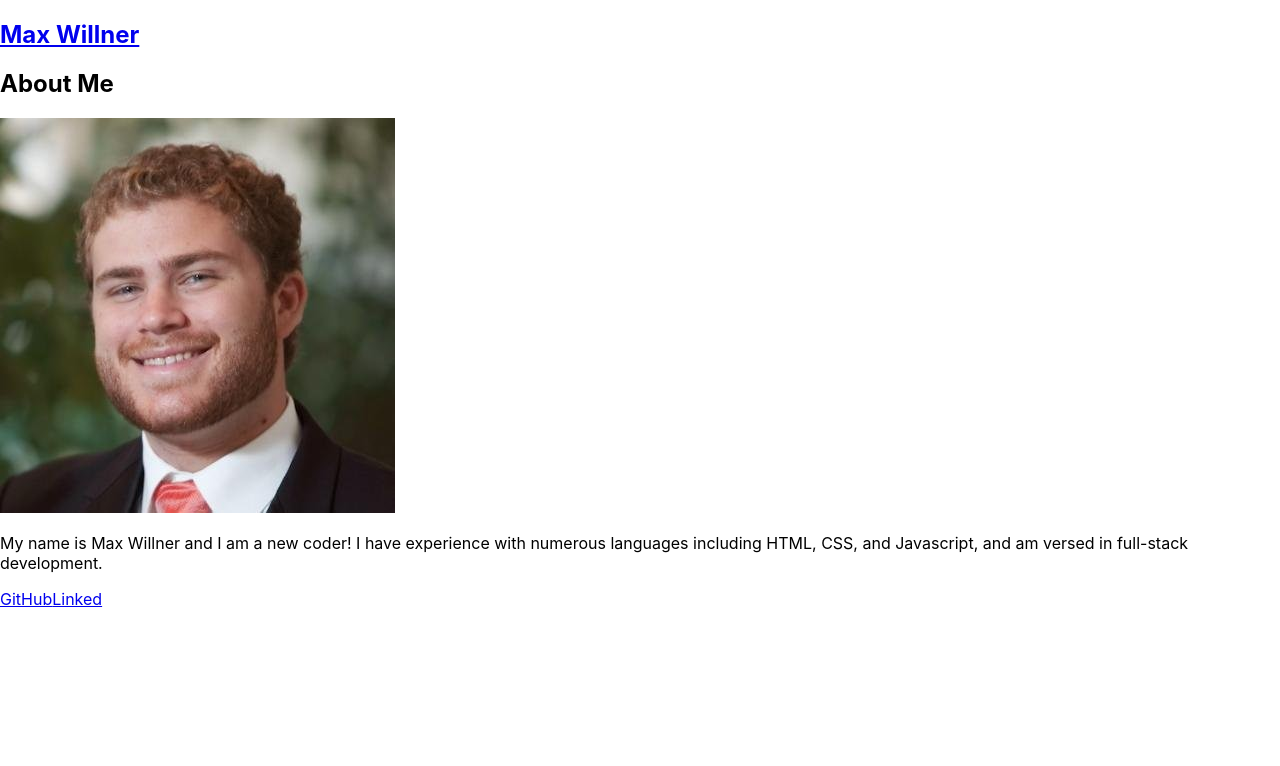
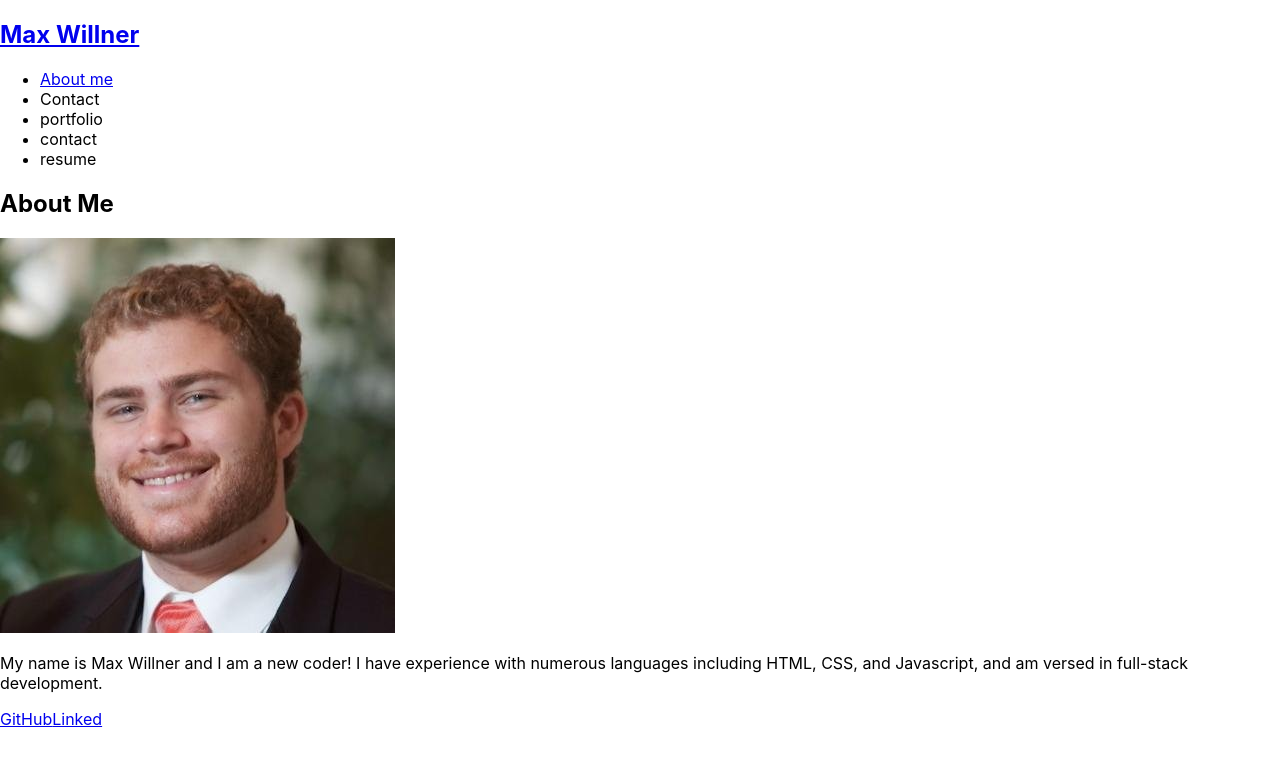
Before and after one commit to maxwillner/portfolio_react, a React (Create React App) app: page / in a window 1280 px wide. Shown: the top 766 px of the page. Built offline with nearby package versions, Linux system fonts and the light colour scheme.

Commit message:
added Nav component

```diff
--- a/src/App.js
+++ b/src/App.js
@@ -7,7 +7,9 @@
   return (
     <div>
       <Header></Header>
-      <About></About>
+      <main>
+       <About></About>
+      </main>
       <Footer></Footer>
     </div>
   );
--- a/src/components/Footer/index.js
+++ b/src/components/Footer/index.js
@@ -7,7 +7,6 @@
             <span>
                 <a href="https://github.com/maxwillner">GitHub</a>
             </span>
-            <bk></bk>
             <span>
                 <a href="https://www.linkedin.com/feed/">Linked</a>
             </span>
--- a/src/components/Header/index.js
+++ b/src/components/Header/index.js
@@ -1,4 +1,5 @@
 import React from "react";
+import Nav from "../Nav";
 
 
 function Header() {
@@ -8,6 +9,7 @@
             <h2>
                 <a href="/">Max Willner</a>
             </h2>
+            <Nav></Nav>
         </header>
     )
 }
--- /dev/null
+++ b/src/components/Nav/index.js
@@ -0,0 +1,39 @@
+import React from "react";
+
+function Nav() {
+
+    const sections = [
+        {name: "portfolio"},
+        {name: "contact"},
+        {name: "resume"},
+    ];
+
+    function sectionSelected(name) {
+        console.log(`${name} clicked`)
+    }
+
+  return (
+        <header>
+            <nav>
+                <ul className="flex-row">
+                    <li className="mx-2">
+                        <a href="#about">About me</a>
+                    </li>
+                     <li>
+                        <span>Contact</span>
+                    </li>
+                    {sections.map((section) => (
+                    <li className="mx-1"
+                    key={section.name}>
+                        <span onClick={() => sectionSelected(section.name)} >
+                        {section.name}
+                        </span>
+                    </li>
+                    ))}
+                </ul>
+            </nav>
+        </header>
+    );
+}
+
+export default Nav;
```
